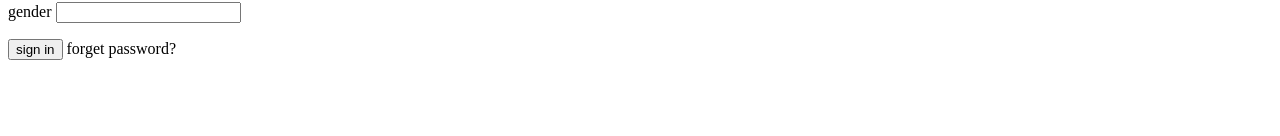
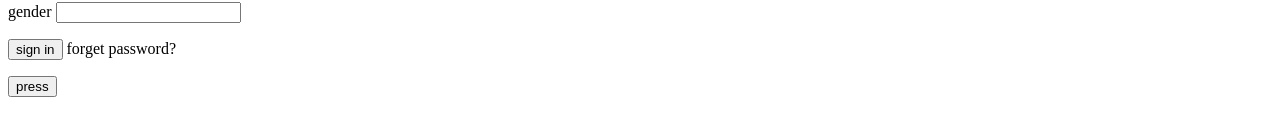
Before and after one commit to EcLeCtErDeCiPhEr/Gomycode-text-1, a plain HTML site: page WEEK 1/index.html in a window 1280 px wide. Shown: the part 178-314 px from the top of the page. Drawn offline with Linux system fonts and the light colour scheme.

Commit message:
third push

```diff
--- a/WEEK 1/index.html
+++ b/WEEK 1/index.html
@@ -14,5 +14,6 @@
   <p>password <input type="text"></p>
   <p>gender <input type="text"></p>
   <p><button>sign in</button> forget password?</p>
+  <button>press</button>
 </body>
 </html>
```
